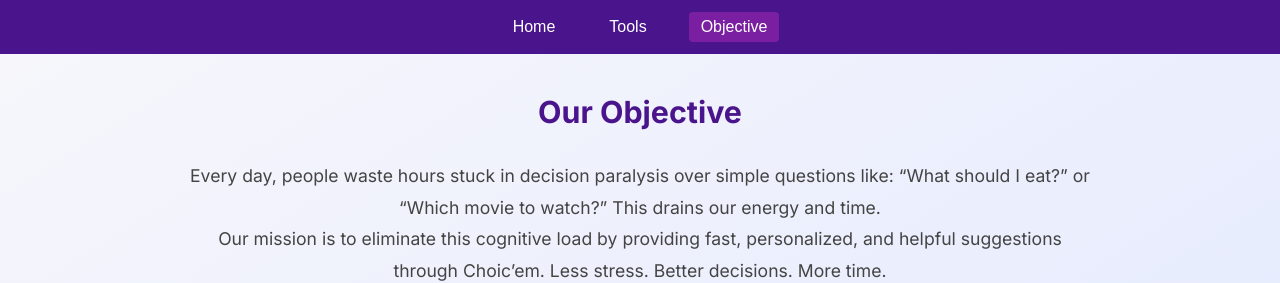
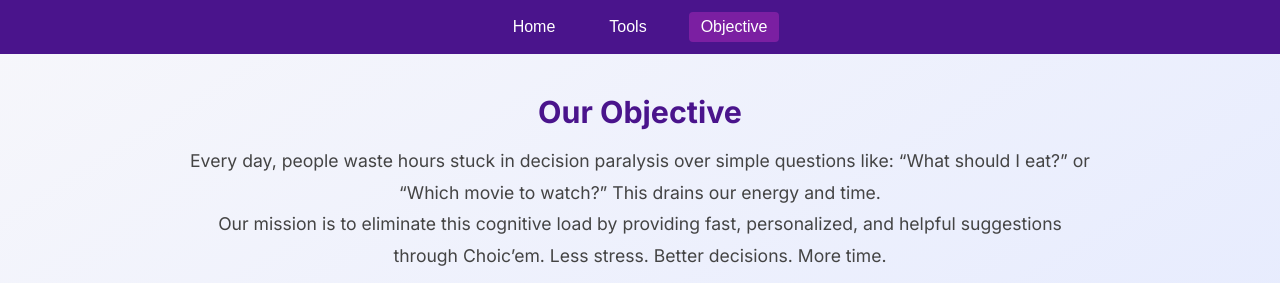
Before and after one commit to Rajbin-1/Choic-em, a plain HTML site: page index.html in a window 1280 px wide. Both pictures are taken after a click on the button "Objective". Shown: the top 283 px of the page. Drawn offline with Linux system fonts and the light colour scheme.

Commit message:
Update index.html

```diff
--- a/index.html
+++ b/index.html
@@ -62,7 +62,7 @@
 }
 h2 {
   text-align: center;
-  font-size: 1.7rem;
+  font-size: 1.4rem;
   color: #555;
   margin-bottom: 20px;
 }
@@ -188,6 +188,13 @@
 #objective-section.active {
   display: block;
 }
+#objective-section h2 {
+  color: #4a148c;
+  font-size: 1.9rem;
+  font-weight: bold;
+  margin-bottom: 15px;
+}
+
 .video-placeholder {
   margin: 20px auto;
   width: 100%;
@@ -241,7 +248,7 @@
 </main>
 
 <section id="objective-section">
- <b> <h2 style="text-align:center; margin-bottom: 30px; color:#4a148c;font-size: 1.9rem;">Our Objective</h2></b>
+  <h2>Our Objective</h2>
   <div class="objective-content">
     <p>
       Every day, people waste hours stuck in decision paralysis over simple questions like:
```
